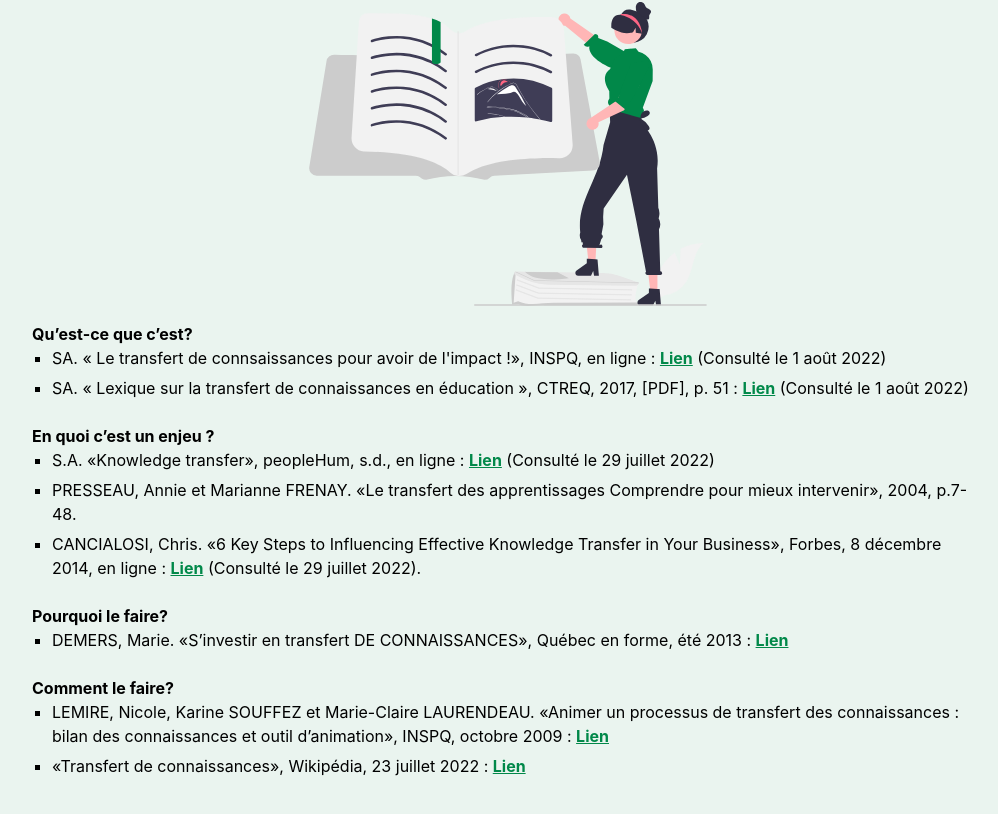
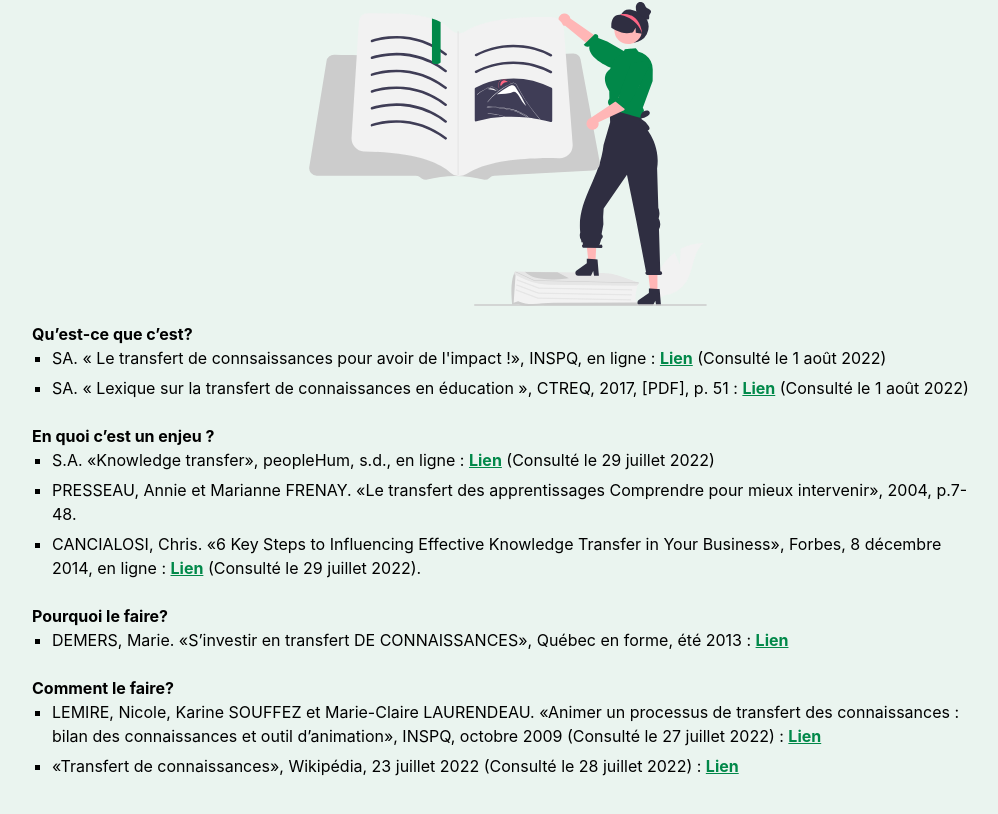
Before and after one commit to odeschenes-uds-dinf-s2/ADM124_defi, a React (Create React App) app: page /informations in a window 1280 px wide. Shown: the part 3830-4644 px from the top of the page, without its empty margins (132-1130 px from the left). Built offline with nearby package versions, Linux system fonts and the light colour scheme.

Commit message:
Update Informations.jsx

```diff
--- a/src/component/Informations/Informations.jsx
+++ b/src/component/Informations/Informations.jsx
@@ -224,10 +224,10 @@ export function Informations() {
             <br/>
             <b>Comment le faire?</b>
             <ul>
-              <li>LEMIRE, Nicole, Karine SOUFFEZ et Marie-Claire LAURENDEAU. «Animer un processus de transfert des connaissances : bilan des connaissances et outil d’animation», INSPQ, octobre 2009 : <a
+              <li>LEMIRE, Nicole, Karine SOUFFEZ et Marie-Claire LAURENDEAU. «Animer un processus de transfert des connaissances : bilan des connaissances et outil d’animation», INSPQ, octobre 2009 (Consulté le 27 juillet 2022) : <a
                 href="https://www.inspq.qc.ca/institut/transfert-des-connaissances/animer-un-processus-de-transfert-des-connaissances#:~:text=Le%20transfert%20des%20connaissances%20est,l'appropriation%20de%20nouvelles%20connaissances.">Lien</a>
               </li>
-              <li> «Transfert de connaissances», Wikipédia, 23 juillet 2022 : <a
+              <li> «Transfert de connaissances», Wikipédia, 23 juillet 2022 (Consulté le 28 juillet 2022) : <a
                 href="https://fr.wikipedia.org/wiki/Transfert_de_connaissances">Lien</a>
               </li>
             </ul>
```
